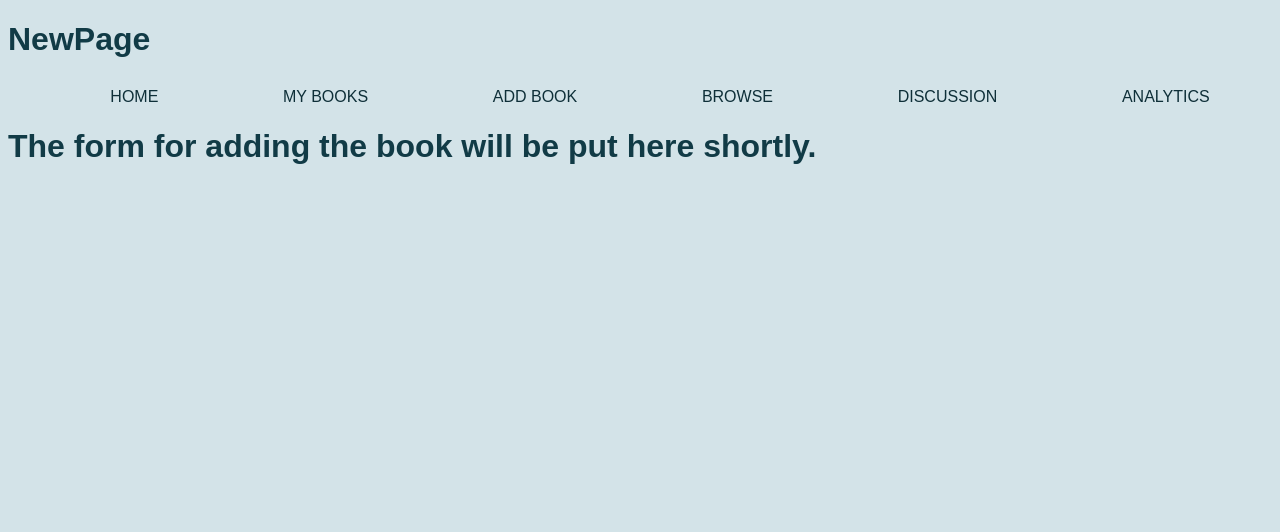
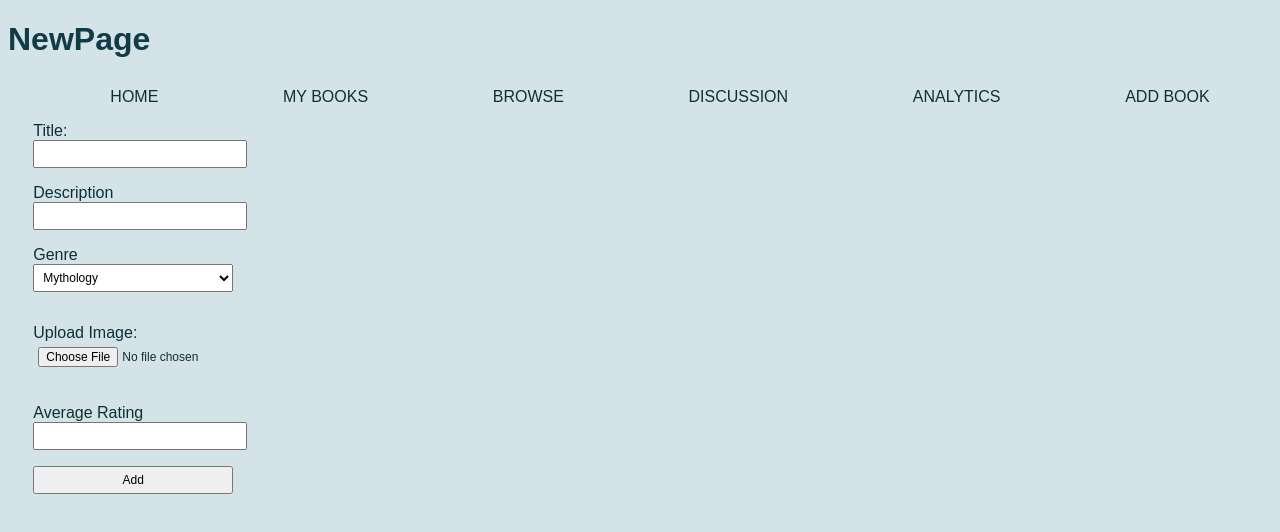
Before and after one commit to sarabhendrix/newpage-react, a React (Create React App) app in the folder newpage/: page /addbook in a window 1280 px wide. Shown: the top 532 px of the page. Built offline with nearby package versions, Linux system fonts and the light colour scheme.

Commit message:
local post request

```diff
--- a/newpage/src/components/book-section.js
+++ b/newpage/src/components/book-section.js
@@ -9,7 +9,8 @@ function Section() {
     useEffect(() => {
         (async () => {
           const response = await axios.get(
-            "https://newpage-backend-t8r6.onrender.com/api/books"
+            "http://localhost:3001/api/books"
+            //"https://newpage-backend-t8r6.onrender.com/api/books"
           );
           console.log(response.data)
           setBooks(response.data);
--- a/newpage/src/components/book.js
+++ b/newpage/src/components/book.js
@@ -2,11 +2,13 @@ import "./book.css";
 import React, { useEffect } from "react";
 
 const Book = (book) => {
-    const imageSrc = `https://newpage-backend-t8r6.onrender.com/${book.imagePath}`
+    //const imageSrc = `https://newpage-backend-t8r6.onrender.com/${book.imagePath}`
+    const imageSrc = `http://localhost:3001/${book.imagePath}`
     return(
         <section id="small-book" className="one">
             <img id="profile-image" src={imageSrc} alt={book.title}></img>
             <h5>{book.title}</h5>
+            <h5>{book.name}</h5>
         </section>
     )
 };
--- a/newpage/src/components/mini-book-section.js
+++ b/newpage/src/components/mini-book-section.js
@@ -9,7 +9,8 @@ function Section() {
     useEffect(() => {
         (async () => {
           const response = await axios.get(
-            "https://newpage-backend-t8r6.onrender.com/api/books"
+            "http://localhost:3001/api/books"
+            //"https://newpage-backend-t8r6.onrender.com/api/books"
           );
           console.log(response.data)
           setBooks(response.data);
--- a/newpage/src/components/mini-book.js
+++ b/newpage/src/components/mini-book.js
@@ -2,7 +2,8 @@ import "./mini-book.css";
 import React, { useEffect } from "react";
 
 const Book = (book) => {
-    const imageSrc = `https://newpage-backend-t8r6.onrender.com/${book.imagePath}`
+    //const imageSrc = `https://newpage-backend-t8r6.onrender.com/${book.imagePath}`
+    const imageSrc = `http://localhost:3001/${book.imagePath}`
     return(
         <section id="mini-book" class="one">
             <img id="profile-image" src={imageSrc} alt={book.title}></img>
--- a/newpage/src/pages/addbook.js
+++ b/newpage/src/pages/addbook.js
@@ -1,5 +1,126 @@
+import "../styles/addbook.css";
+import React, { useState } from "react";
+
 const AddBook = () => {
-    return <h1>The form for adding the book will be put here shortly.</h1>;
+    const [inputs, setInputs] = useState({});
+    const [result, setResult] = useState("");
+    const [bookList, setBookList] = useState([]);
+
+    const handleChange = (event) => {
+        const name = event.target.name;
+        const value = event.target.value;
+        setInputs((values) => ({ ...values, [name]: value }));
+    };
+
+    const handleImageChange = (event) => {
+        const name = event.target.name;
+        const value = event.target.files[0];
+        setInputs((values) => ({ ...values, [name]: value }));
+    };
+
+    const appendBook = (input) => {
+        setBookList((bookList) => [...bookList, input]);
+    };
+
+    const onSubmit = async (event) => {
+        event.preventDefault();
+        setResult("Sending....");
+        const formData = new FormData(event.target);
+
+        const response = await fetch("http://localhost:3001/api/books", {
+          method: "POST",
+          body: formData,
+        });
+
+        if (response.status === 200) {
+          setResult("Book Successfully Added");
+          event.target.reset();
+          appendBook(await response.json());
+          console.log(bookList);
+        } else {
+          console.log("Error adding book", response);
+          setResult(response.message);
+        }
+    };
+
+    return(
+        <div>
+            <form id="add-book-form" onSubmit={onSubmit}>
+                <p>
+                <label htmlFor="name">Title:</label>
+                <input
+                    type="text"
+                    id="name"
+                    name="name"
+                    value={inputs.name || ""}
+                    onChange={handleChange}
+                    required
+                />
+                </p>
+                <p>
+                    <label htmlFor="description">Description</label>
+                    <input
+                        type="text"
+                        id="description"
+                        name="description"
+                        value={inputs.description || ""}
+                        onChange={handleChange}
+                        required
+                        minLength="10"
+                    />
+                </p>
+                <p>
+                    <label htmlFor="genre">Genre</label>
+                    <select name="genre" id="genre" value={inputs.genre || ""} onChange={handleChange}>
+                        <option value="Mythology">Mythology</option>
+                        <option value="Literary Fiction">Literary Fiction</option>
+                        <option value="Romance">Romance</option>
+                        <option value="Fantasy">Fantasy</option>
+                        <option value="Comedy">Comedy</option>
+                        <option value="Horror">Horror</option>
+                        <option value="Thriller">Thriller</option>
+                        <option value="Other">Other</option>
+                    </select>
+                </p>
+                <section className="columns">
+                    <p id="img-prev-section">
+                    <img
+                        id="img-prev"
+                        src={
+                            inputs.img != null ? URL.createObjectURL(inputs.img) : ""
+                        }
+                        alt=""
+                    />
+                    </p>
+                    <p id="img-upload">
+                    <label htmlFor="img">Upload Image:</label>
+                    <input
+                        type="file"
+                        id="img"
+                        name="img"
+                        onChange={handleImageChange}
+                        accept="image/*"
+                    />
+                    </p>
+                </section>
+                <p>
+                    <label htmlFor="rating">Average Rating</label>
+                    <input
+                        type="number"
+                        name="rating"
+                        id="rating"
+                        value={inputs.rating || ""}
+                        onChange={handleChange}
+                        required
+                    />
+                </p>
+                <p>
+                    <button type="submit">Add</button>
+                </p>
+                <p>{result}</p>
+            </form>
+        </div>
+    );
 };
 
 export default AddBook;
--- a/newpage/src/pages/layout.js
+++ b/newpage/src/pages/layout.js
@@ -28,9 +28,6 @@ const Layout = () => {
             <Link to="/mybooks">My Books</Link>
           </li>
           <li>
-            <Link to="/addbook">Add Book</Link>
-          </li>
-          <li>
             <Link to="/browse">Browse</Link>
           </li>
           <li>
@@ -38,6 +35,9 @@ const Layout = () => {
           </li>
           <li>
             <Link to="/analytics">Analytics</Link>
+          </li>
+          <li>
+            <Link to="/addbook">Add Book</Link>
           </li>
         </ul>
       </nav>
--- a/newpage/src/pages/mybooks.js
+++ b/newpage/src/pages/mybooks.js
@@ -5,7 +5,7 @@ import Section from "../components/mini-book-section";
 const MyBooks = () => {
     return (
         <section id="library-content">
-            <div class="columns">
+            <div className="columns">
                 <Search />
                 <Section />
             </div>
```
Also changed, not shown: newpage/src/styles/addbook.css (added).
